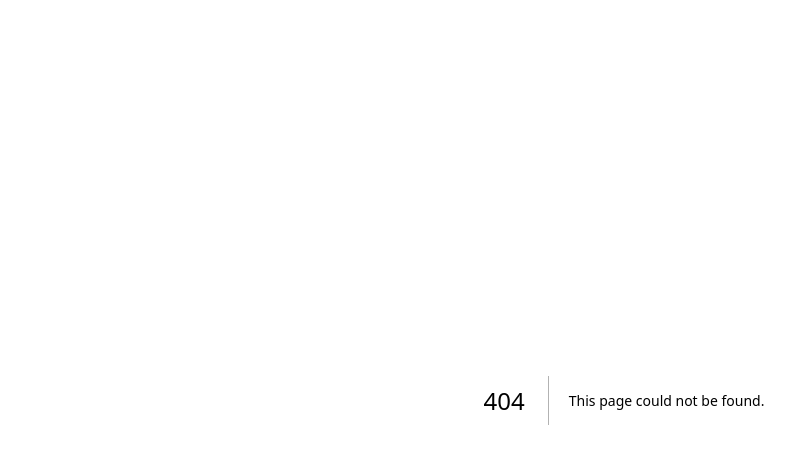
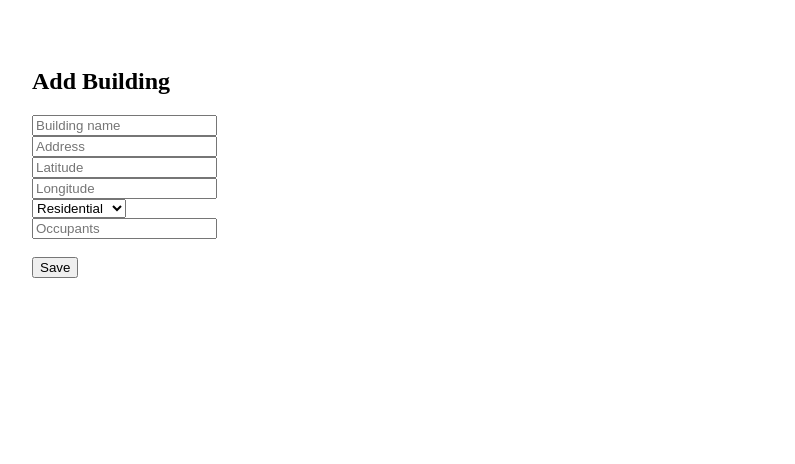
Before and after one commit to ciheaturu/amali_supabase_nextjs, a Next.js app: page /add-building in a window 1280 px wide. Before the commit this address had no page. Shown: the top 464 px of the page, without its empty margins (16-811 px from the left). Built offline with nearby package versions, Linux system fonts and the light colour scheme; no server answers.

Commit message:
Add building capture

```diff
--- /dev/null
+++ b/pages/add-building.js
@@ -0,0 +1,49 @@
+import { useState } from 'react'
+import { supabase } from '../lib/supabaseClient'
+
+export default function AddBuilding() {
+  const [name, setName] = useState('')
+  const [address, setAddress] = useState('')
+  const [latitude, setLatitude] = useState('')
+  const [longitude, setLongitude] = useState('')
+  const [classification, setClassification] = useState('Residential')
+  const [occupants, setOccupants] = useState('')
+
+  async function save() {
+    const { data: { user } } = await supabase.auth.getUser()
+
+    const { error } = await supabase.from('buildings').insert({
+      user_id: user.id,
+      name,
+      address,
+      latitude,
+      longitude,
+      classification,
+      occupants
+    })
+
+    if (error) alert(error.message)
+    else window.location.href = '/city'
+  }
+
+  return (
+    <div style={{ padding: 40 }}>
+      <h2>Add Building</h2>
+
+      <input placeholder="Building name" onChange={e => setName(e.target.value)} /><br />
+      <input placeholder="Address" onChange={e => setAddress(e.target.value)} /><br />
+      <input placeholder="Latitude" onChange={e => setLatitude(e.target.value)} /><br />
+      <input placeholder="Longitude" onChange={e => setLongitude(e.target.value)} /><br />
+
+      <select onChange={e => setClassification(e.target.value)}>
+        <option>Residential</option>
+        <option>Commercial</option>
+        <option>Public</option>
+      </select><br />
+
+      <input placeholder="Occupants" onChange={e => setOccupants(e.target.value)} /><br /><br />
+
+      <button onClick={save}>Save</button>
+    </div>
+  )
+}
--- a/pages/city.js
+++ b/pages/city.js
@@ -17,6 +17,9 @@ export default function City() {
     <div style={{ padding: 40 }}>
       <h2>City Dashboard</h2>
       <p>Total buildings: {buildings.length}</p>
+
+      <a href="/add-building">➕ Add building</a>
+
       <ul>
         {buildings.map(b => (
           <li key={b.id}>{b.name} – {b.classification}</li>
```
